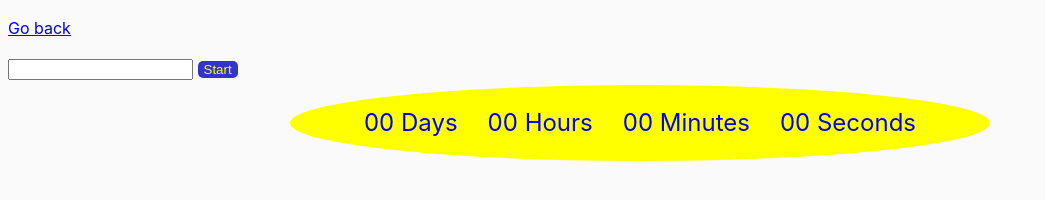
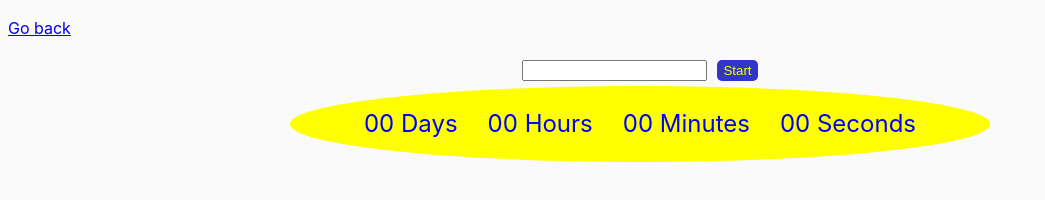
Before and after one commit to MaxKov86/goit-js-hw-09, a website built with Parcel: page src/02-timer.html in a window 1280 px wide. Shown: the whole page, without its empty margins (0-1045 px from the left). Built offline with nearby package versions, Linux system fonts and the light colour scheme.

Commit message:
Update 02-timer.html

```diff
--- a/src/02-timer.html
+++ b/src/02-timer.html
@@ -9,8 +9,12 @@
   <body>
     <p><a href="index.html">Go back</a></p>
 
-    <input type="text" id="datetime-picker" />
-    <button type="button" data-start>Start</button>
+    <div class="input-field">
+      <input type="text" id="datetime-picker" />
+      <button type="button" data-start>Start</button>
+    </div>
+
+
 
     <div class="timer">
       <div class="field">
@@ -31,6 +35,9 @@
       </div>
     </div>
 
+
+
+
     <script src="js/02-timer.js" type="module"></script>
   </body>
 </html>
```
